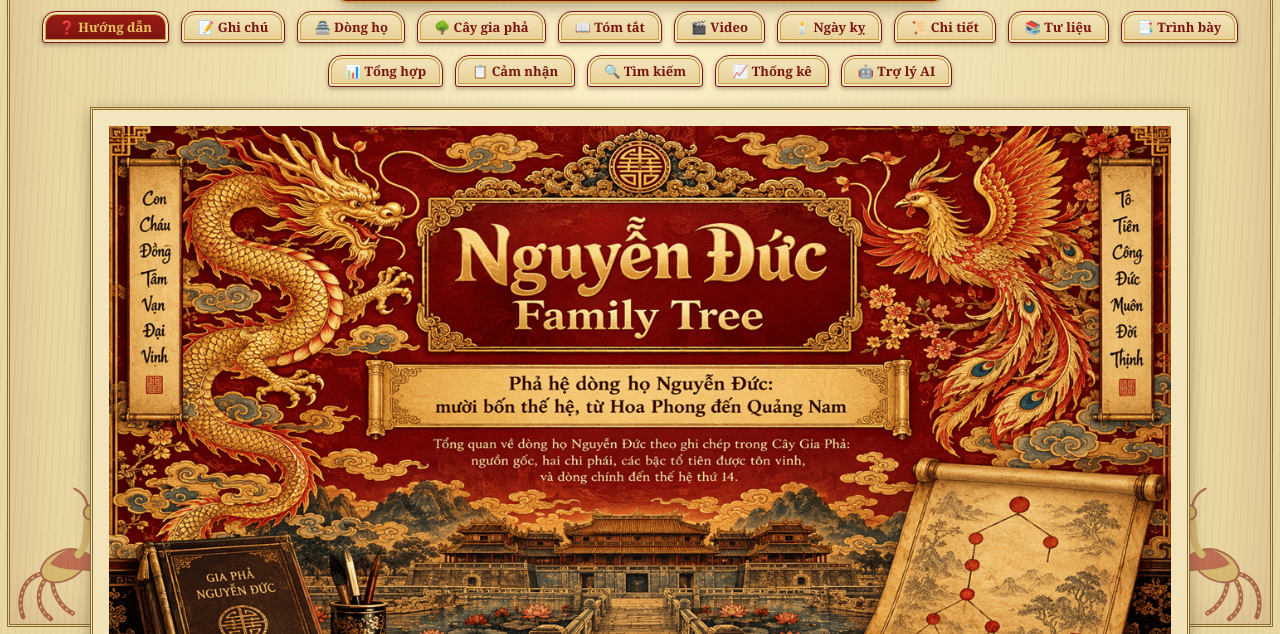
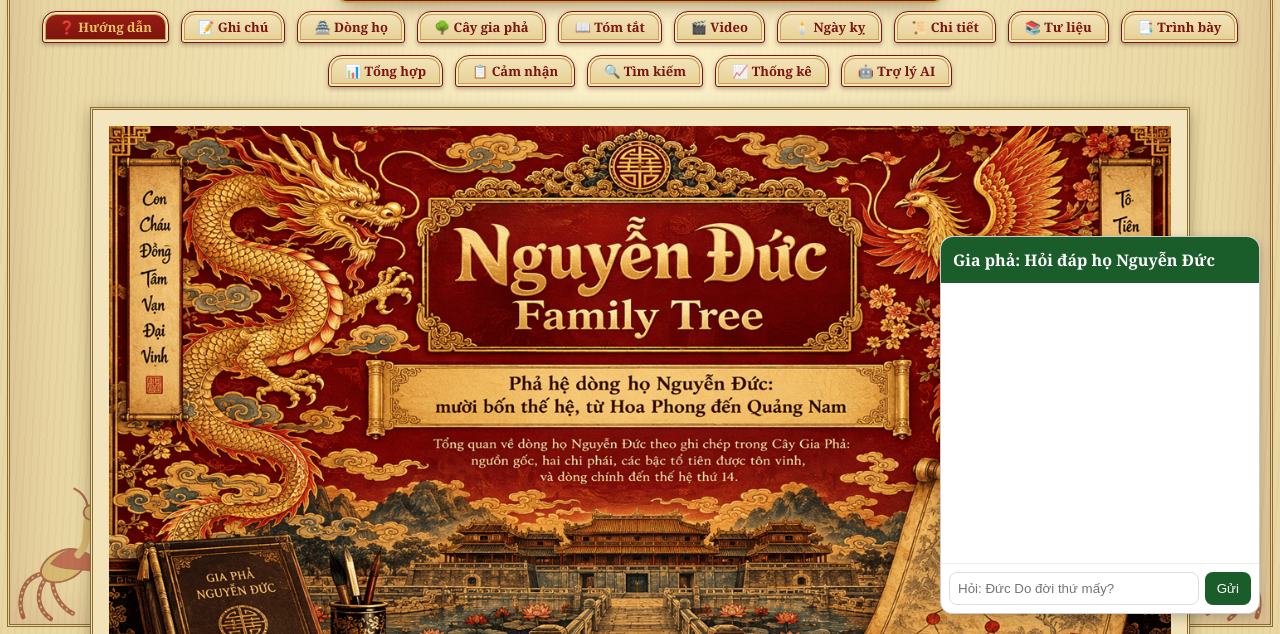
Before and after one commit to XomDongMieu/Cay-Gia-Pha, a plain HTML site: page index.html in a window 1280 px wide. Shown: the part 166-800 px from the top of the page. Drawn offline with nearby package versions, Linux system fonts and the light colour scheme.

Commit message:
Update index.html

```diff
--- a/index.html
+++ b/index.html
@@ -1011,5 +1011,42 @@ body.inview .tree-viewport,body.inview #tool{display:none}
         track();
 
     </script>
+    <!-- CHATBOT GIA PHA - ĐỪNG XÓA ĐOẠN NÀY -->
+<div id="chat-box" style="position:fixed; bottom:20px; right:20px; width:320px; background:#fff; border:1px solid #ccc; border-radius:12px; box-shadow:0 4px 12px rgba(0,0,0,0.2); z-index:9999;">
+  <div style="background:#1a5c2a; color:#fff; padding:12px; border-radius:12px 12px 0 0; font-weight:bold;">Gia phả: Hỏi đáp họ Nguyễn Đức</div>
+  <div id="chat-messages" style="height:280px; overflow-y:auto; padding:10px; font-size:14px;"></div>
+  <div style="display:flex; padding:8px; border-top:1px solid #eee;">
+    <input id="chat-input" type="text" placeholder="Hỏi: Đức Do đời thứ mấy?" style="flex:1; padding:8px; border:1px solid #ddd; border-radius:8px;">
+    <button onclick="guiHoi()" style="margin-left:6px; background:#1a5c2a; color:#fff; border:none; padding:8px 12px; border-radius:8px;">Gửi</button>
+  </div>
+</div>
+
+<script>
+async function guiHoi(){
+  const input = document.getElementById('chat-input');
+  const q = input.value.trim();
+  if(!q) return;
+  const box = document.getElementById('chat-messages');
+  box.innerHTML += `<div><b>Bạn:</b> ${q}</div>`;
+  input.value = '';
+  box.innerHTML += `<div id="dang-goi">Gia phả: Đang trả lời...</div>`;
+  box.scrollTop = box.scrollHeight;
+  try{
+    const res = await fetch('https://giapha-xomdongmieu.nhatbai1111.workers.dev', {
+      method:'POST',
+      headers:{'Content-Type':'application/json'},
+      body: JSON.stringify({question: q})
+    });
+    const data = await res.json();
+    document.getElementById('dang-goi').remove();
+    box.innerHTML += `<div><b>Gia phả:</b> ${data.answer}</div>`;
+    box.scrollTop = box.scrollHeight;
+  }catch(e){
+    document.getElementById('dang-goi').innerHTML = 'Lỗi kết nối, thử lại sau!';
+  }
+}
+document.getElementById('chat-input').addEventListener('keydown', e=>{ if(e.key==='Enter') guiHoi(); });
+</script>
+<!-- HẾT CHATBOT -->
 </body>
 </html>
```
